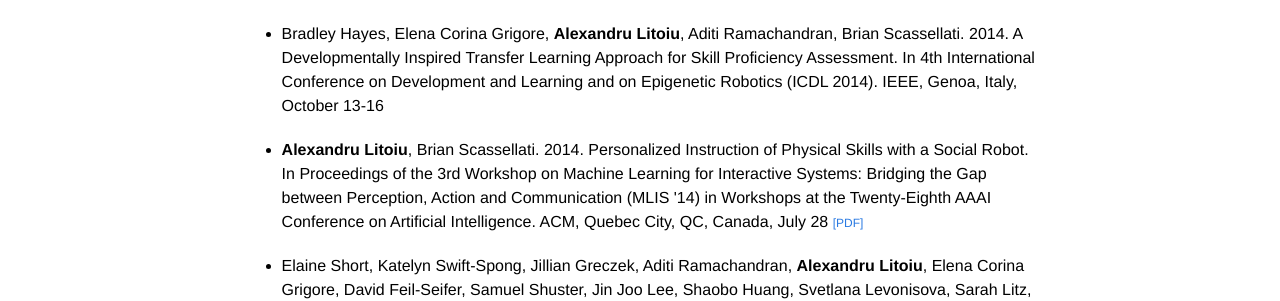
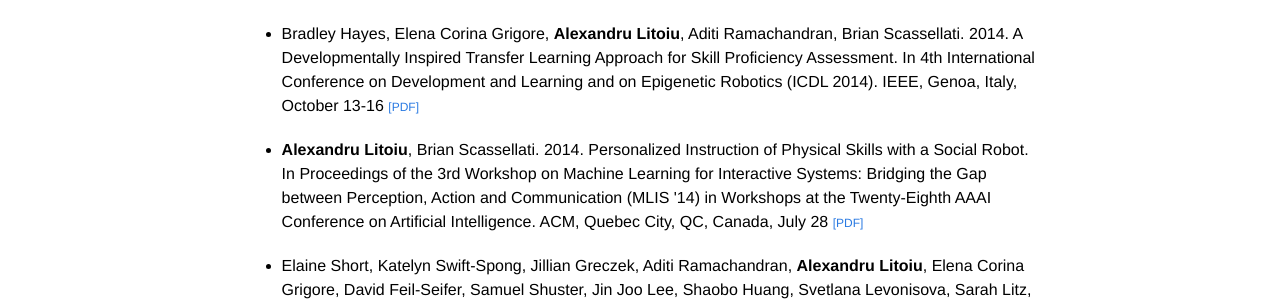
Before and after one commit to alitoiu/alitoiu.github.io, a Jekyll site: the page built from publications.md, in a window 1280 px wide. Shown: the part 214-515 px from the top of the page. Built offline with Jekyll 4.4.1, drawn with Linux system fonts in a browser that asks for light colours.

Commit message:
Added pdf link to ICDL 2014

```diff
--- a/publications.md
+++ b/publications.md
@@ -11,6 +11,9 @@ navigation_index: 2
 	<ul>
 		<li>
 		Bradley Hayes, Elena Corina Grigore, <strong>Alexandru Litoiu</strong>, Aditi Ramachandran, Brian Scassellati. 2014. A Developmentally Inspired Transfer Learning Approach for Skill Proficiency Assessment. In 4th International Conference on Development and Learning and on Epigenetic Robotics (ICDL 2014). IEEE, Genoa, Italy, October 13-16
+		<span class="content-link-large">
+		<a href="{{site.dropbox_url}}Publications/Papers/ICDL2014.pdf">[pdf]</a>
+		</span>
 		</li>
 
 		<li>
```
